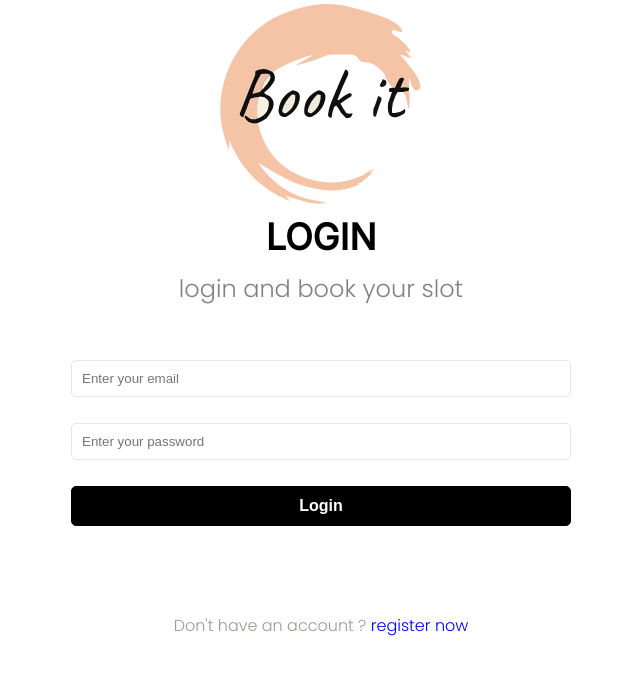
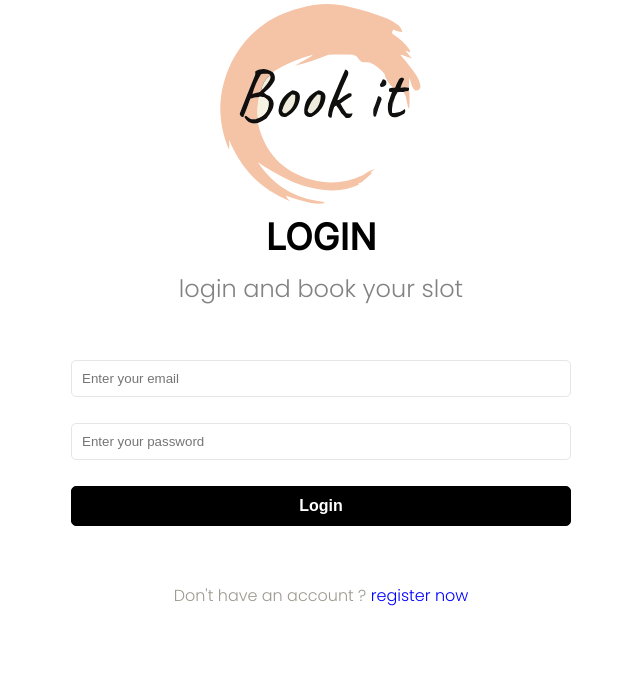
Before and after one commit to kathirKarthik001/Book-it, a React (Vite) app in the folder frontend/: page /login in a window 1280 px wide. Shown: the top 674 px of the page, without its empty margins (319-959 px from the left). Built offline with nearby package versions, Linux system fonts and the light colour scheme.

Commit message:
fix : login page scrol issue

```diff
--- a/frontend/src/index.css
+++ b/frontend/src/index.css
@@ -203,7 +203,7 @@ p{
     font-size: 1rem;
     font-weight: 30;
     margin-bottom: 50px;
-    padding: 50px 20px;
+    padding: 20px 20px;
 
 }
 
--- a/frontend/src/pages/login.jsx
+++ b/frontend/src/pages/login.jsx
@@ -64,13 +64,13 @@ function Login() {
   return (
     <>
 
-    <section className="heading">
+        <section className="heading" >
             <Logo width='230px'/>
             <h1>LOGIN</h1>
             <p>login and book your slot</p>
         </section>
 
-    <section className="form">
+        <section className="form"  >
           <form onSubmit={onSubmit}>
 
             <div className="form-group">
@@ -89,7 +89,7 @@ function Login() {
           </form>
         </section>
 
-    <section className='footer'>
+        <section className='footer' >
           <p>Don't have an account ?
             <Link to={'/register'} style={{color:"blue"}}> register now</Link>
           </p>
```
Lines whose indentation alone changed are shown as unchanged.
